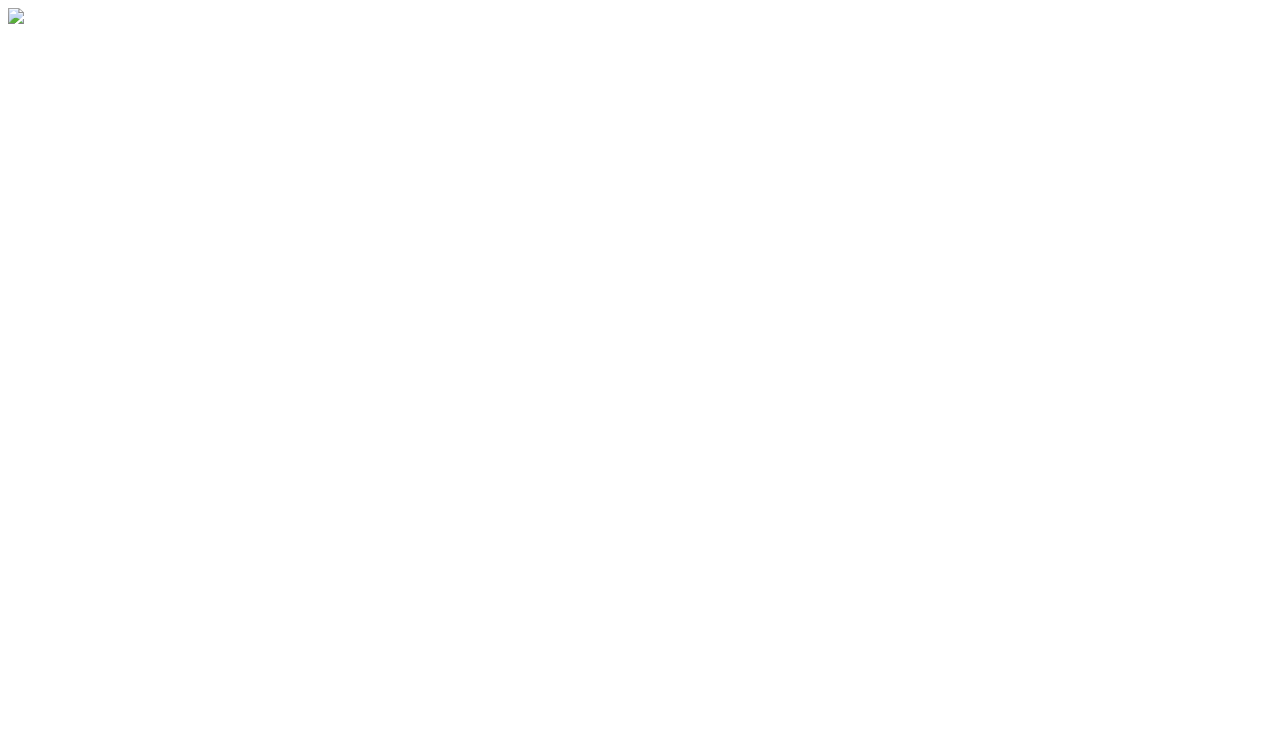
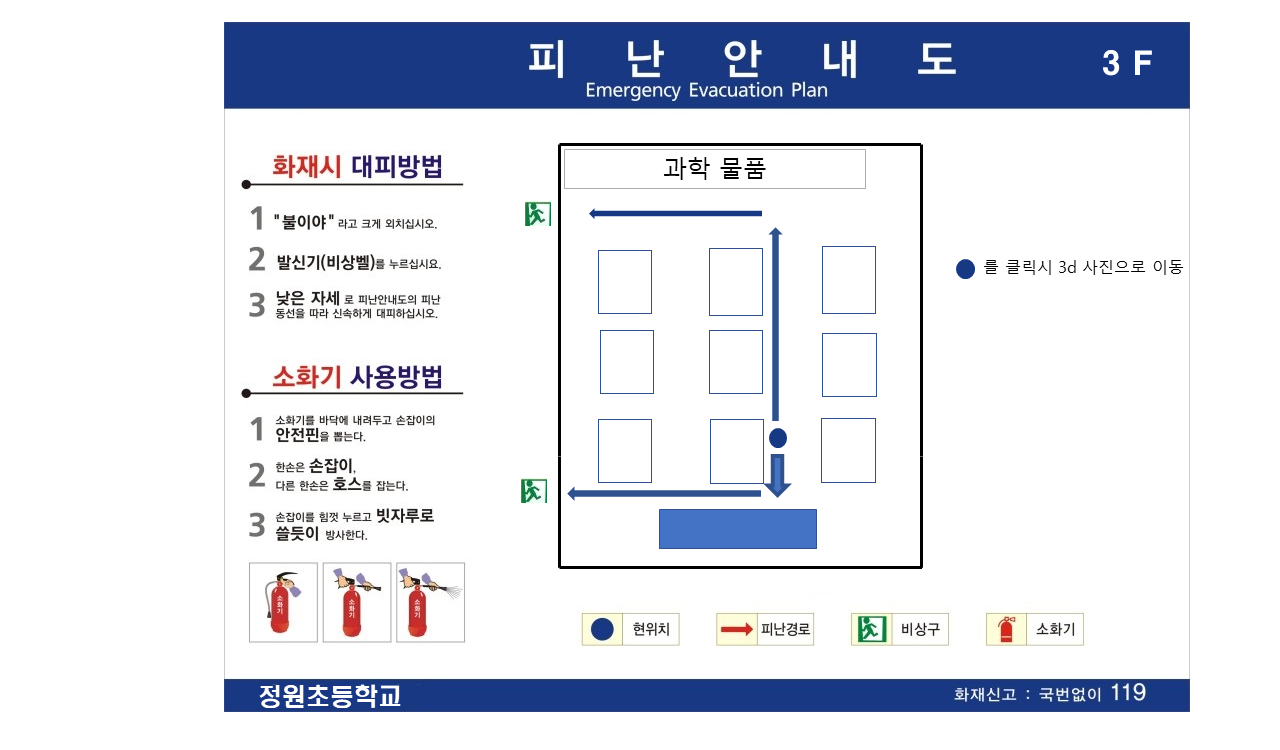
Before and after one commit to Kimseyun2010/New, a plain HTML site: page 3층.html in a window 1280 px wide. Drawn offline with Linux system fonts and the light colour scheme.

Commit message:
Update 3층.html

```diff
--- a/3층.html
+++ b/3층.html
@@ -7,7 +7,7 @@
         <title>3층 과학실</title>
     </head>
     <body>
-        <img src="img/프레젠테이션1.png" usemap="#image-map" />
+        <img src="프레젠테이션1.png" usemap="#image-map" />
 
         <map name="image-map">
             <area
```
